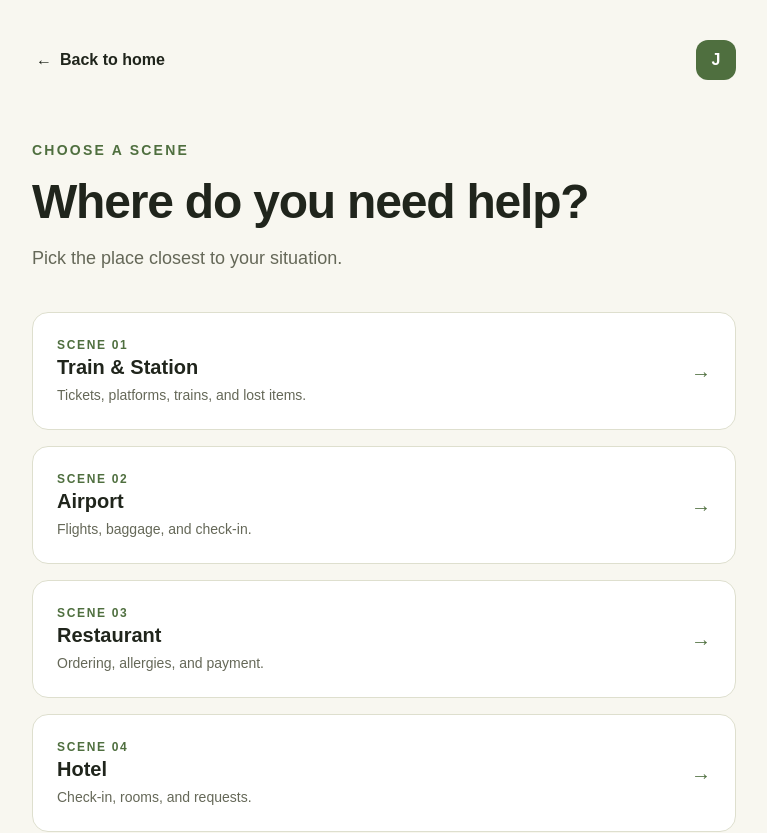
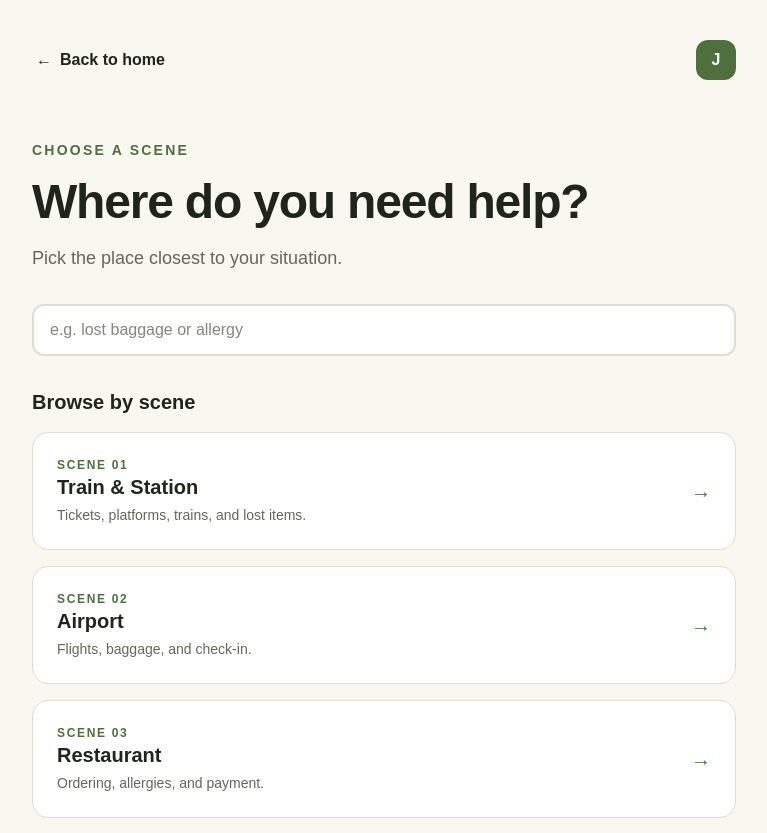
Before and after one commit to Ryoma89/japan-travel-phrases, a Next.js app: page /categories in a window 1280 px wide. Shown: the top 833 px of the page, without its empty margins (256-1023 px from the left). Built offline with nearby package versions, Linux system fonts and the light colour scheme.

Commit message:
Add problem search

```diff
--- a/src/app/categories/page.tsx
+++ b/src/app/categories/page.tsx
@@ -2,7 +2,9 @@ import type { Metadata } from "next";
 import Link from "next/link";
 import { CategoryCard } from "@/components/CategoryCard";
 import { PageContainer } from "@/components/PageContainer";
+import { ProblemSearch, type SearchableProblem } from "@/components/ProblemSearch";
 import { categories } from "@/data/categories";
+import { problemDetails } from "@/data/problem-details";
 
 export const metadata: Metadata = {
   title: "Choose a scene",
@@ -10,6 +12,15 @@ export const metadata: Metadata = {
 };
 
 export default function CategoriesPage() {
+  const searchableProblems = problemDetails.map((problem) => ({
+    slug: problem.slug,
+    title: problem.title,
+    shortDescription: problem.shortDescription,
+    situation: problem.situation,
+    categoryTitle: problem.categoryTitle,
+    englishPhrases: problem.phrases.map((phrase) => phrase.english),
+  })) satisfies readonly SearchableProblem[];
+
   return (
     <PageContainer>
       <nav className="flex items-center justify-between" aria-label="Breadcrumb">
@@ -41,13 +52,18 @@ export default function CategoriesPage() {
           </p>
         </header>
 
-        <ol className="mt-8 grid list-none gap-3 p-0 sm:mt-10 sm:gap-4">
+        <div>
+          <ProblemSearch problems={searchableProblems} />
+
+          <h2 className="mt-8 text-xl font-bold text-foreground">Browse by scene</h2>
+          <ol className="mt-4 grid list-none gap-3 p-0 sm:gap-4">
             {categories.map((category, index) => (
               <li key={category.id}>
                 <CategoryCard category={category} number={index + 1} />
               </li>
             ))}
           </ol>
+        </div>
       </main>
     </PageContainer>
   );
--- /dev/null
+++ b/src/components/ProblemSearch.tsx
@@ -0,0 +1,106 @@
+"use client";
+
+import Link from "next/link";
+import { useState } from "react";
+
+export type SearchableProblem = {
+  slug: string;
+  title: string;
+  shortDescription: string;
+  situation: string;
+  categoryTitle: string;
+  englishPhrases: readonly string[];
+};
+
+type ProblemSearchProps = {
+  problems: readonly SearchableProblem[];
+};
+
+export function ProblemSearch({ problems }: ProblemSearchProps) {
+  const [query, setQuery] = useState("");
+  const terms = query.trim().toLocaleLowerCase("en").split(/\s+/).filter(Boolean);
+
+  const results = terms.length === 0
+    ? []
+    : problems.filter((problem) => {
+        const searchableText = [
+          problem.title,
+          problem.shortDescription,
+          problem.situation,
+          problem.categoryTitle,
+          ...problem.englishPhrases,
+        ].join(" ").toLocaleLowerCase("en");
+
+        return terms.every((term) => searchableText.includes(term));
+      });
+
+  return (
+    <section className="mt-8" aria-label="Search all problems">
+      <div className="flex gap-2">
+        <label htmlFor="problem-search" className="sr-only">Search all problems</label>
+        <input
+          id="problem-search"
+          type="search"
+          value={query}
+          onChange={(event) => setQuery(event.target.value)}
+          placeholder="e.g. lost baggage or allergy"
+          autoComplete="off"
+          className="min-h-12 min-w-0 flex-1 rounded-xl border-2 border-border bg-surface px-4 py-3 text-base text-foreground placeholder:text-subtle focus-visible:border-primary focus-visible:outline focus-visible:outline-4 focus-visible:outline-offset-2 focus-visible:outline-focus"
+        />
+        {query && (
+          <button
+            type="button"
+            onClick={() => setQuery("")}
+            className="inline-flex min-h-12 shrink-0 items-center justify-center rounded-xl border-2 border-border bg-surface px-4 py-3 text-base font-bold text-foreground hover:border-primary focus-visible:outline focus-visible:outline-4 focus-visible:outline-offset-2 focus-visible:outline-focus"
+          >
+            Clear
+          </button>
+        )}
+      </div>
+
+      <div
+        aria-live="polite"
+        aria-atomic="true"
+        className={terms.length > 0 ? "mt-3 text-sm font-semibold text-muted-foreground" : "sr-only"}
+      >
+        {terms.length > 0 && `${results.length} ${results.length === 1 ? "result" : "results"}`}
+      </div>
+
+      {terms.length > 0 && (
+        <div className="mt-3">
+          {results.length > 0 ? (
+            <ol className="grid list-none gap-3 p-0">
+              {results.map((problem) => (
+                <li key={problem.slug}>
+                  <Link
+                    href={`/problems/${problem.slug}`}
+                    className="group flex min-h-28 w-full items-center gap-4 rounded-2xl border border-border bg-surface p-5 text-left transition-colors hover:border-primary hover:bg-category-soft focus-visible:outline focus-visible:outline-4 focus-visible:outline-offset-2 focus-visible:outline-focus"
+                  >
+                    <span className="min-w-0 flex-1">
+                      <span className="block text-xs font-bold uppercase tracking-[0.14em] text-primary">
+                        {problem.categoryTitle}
+                      </span>
+                      <span className="mt-2 block text-lg font-semibold leading-6 text-foreground">
+                        {problem.title}
+                      </span>
+                      <span className="mt-2 block text-base leading-6 text-muted-foreground">
+                        {problem.shortDescription}
+                      </span>
+                    </span>
+                    <span className="shrink-0 text-xl font-semibold text-primary transition-transform group-hover:translate-x-0.5" aria-hidden="true">
+                      →
+                    </span>
+                  </Link>
+                </li>
+              ))}
+            </ol>
+          ) : (
+            <p className="rounded-2xl border border-border bg-surface p-5 text-base leading-7 text-muted-foreground">
+              No matching problems. Try another word or choose a scene below.
+            </p>
+          )}
+        </div>
+      )}
+    </section>
+  );
+}
```
Also changed, not shown: 3 other files (tests, documents, lock files or other folders). Lines whose indentation alone changed are shown as unchanged.
